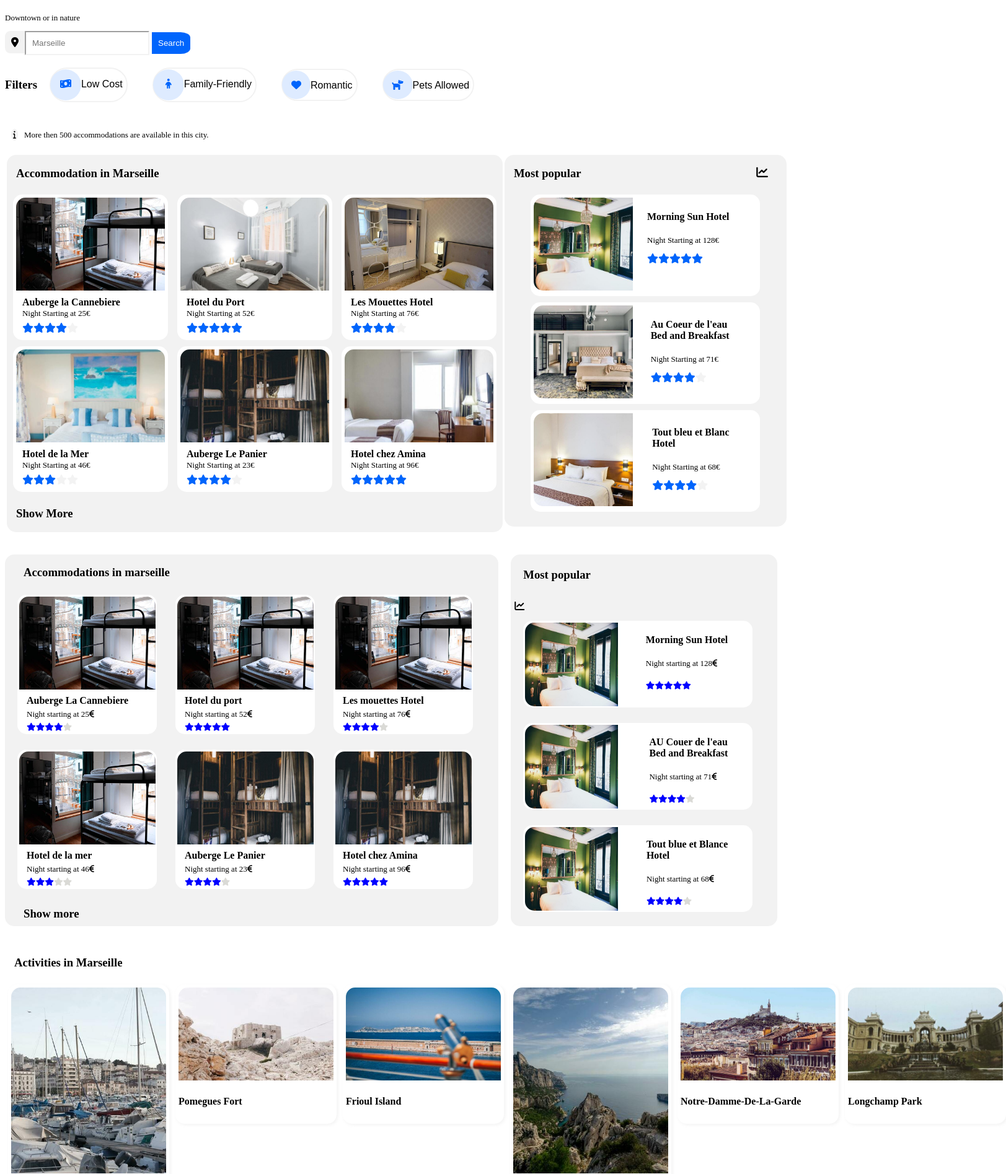
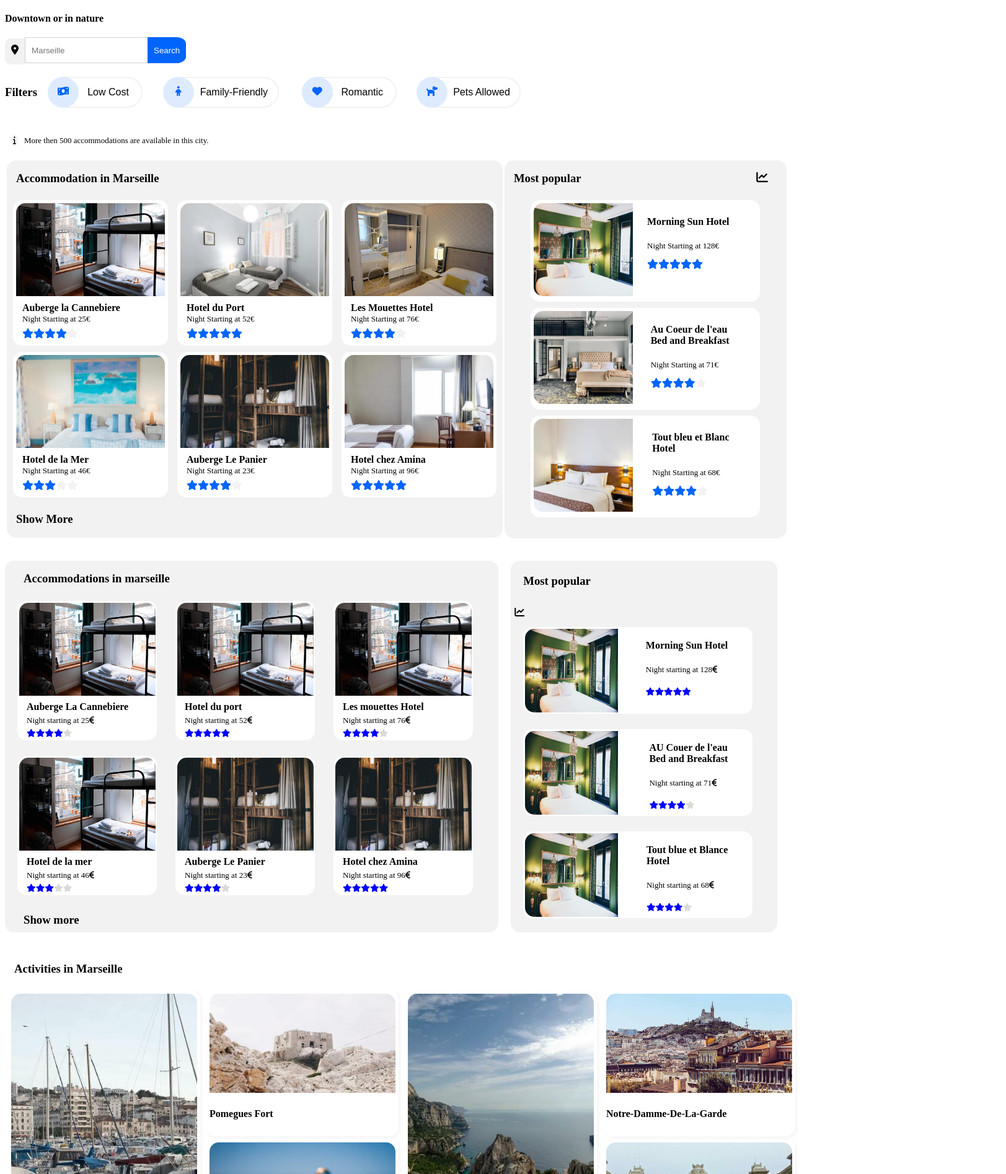
Before and after one commit to GDelauney/Project2_Booki, a plain HTML site: page index.html in a window 1280 px wide. Shown: the part 145-2040 px from the top of the page at 62% size, 1623 px wide, since content can reach past the window. Drawn offline with Linux system fonts and the light colour scheme; a web font is replaced by a local one.

Commit message:
Finished desktop version

```diff
--- a/index.html
+++ b/index.html
@@ -19,13 +19,13 @@
             </div>
 
             <nav class="Links">
-                <a href="#">Accommodation </a>
-                <a href="#"> Activities</a>
+                <a href="#" target="_self" class="Acclink">Accommodation </a>
+                <a href="#" target="_self" class="Actlink"> Activities</a>
             </nav>
         </section>
 
         <h1>Find a place for your dream vacation</h1>
-        <p>Downtown or in nature</p>
+        <h4>Downtown or in nature</h4>
 
         <div class="search">
             <i class="fas fa-map-marker-alt"></i><input class="Search_input" type="text" placeholder="Marseille">
@@ -33,7 +33,6 @@
         </div>
 
         <!--Filters-->
-
 <section id="Filters">
     <h3>Filters</h3>
     <button class="btn_lowcost"><i class="fas fa-money-bill-wave" style=color:#0065FC></i>Low Cost</button>
@@ -132,7 +131,7 @@
 </section>
 
 <br><br>
-<!--CORRECT-->
+<!--CORRECT below-->
 <div class="container">
     <div class="accommodations_container">
       <h3 class="accomodations_heading" id="accmdtheading">Accommodations in marseille</h3>
@@ -216,36 +215,66 @@
       </div>
     </div>
   </div>
-<!--CORRECT-->
+<!--CORRECT above-->
 
     <!--Activities in Marseille-->
 
+<!--
+<h3 class="Activ_heading"><a href="#">Activities in Marseille</a></h3>
+    <div class="Activ_container">
+        <div class="Activbox1">
+            <a href="#" target="_self"><img class="Activ_image_portrait" style="object-fit: cover;" src="images/activites/4_small/reno-laithienne-QUgJhdY5Fyk-unsplash.jpg" alt="Activity" title="Activity"></a>
+            <h4 class="Activ_caption">Old Port</h4>
+        </div>
+        <div class="Activbox2">
+            <a href="#" target="_self"><img class="Activ_image_landscape" style="object-fit: cover;" src="images/activites/4_small/paul-hermann-QFTrLdQIRhI-unsplash.jpg" alt="Activity" title="Activity"></a>
+            <h4 class="Activ_caption">Pomegues Fort</h4>
+
+            <a href="#" target="_self"><img class="Activ_image_landscape" style="object-fit: cover;" src="images/activites/4_small/kevin-hikari-rV_Qd1l-VXg-unsplash.jpg" alt="Activity" title="Activity"></a>
+            <h4 class="Activ_caption">Frioul Island</h4>
+        </div>
+        <div class="Activbox3">
+            <a href="#" target="_self"><img class="Activ_image_portrait" style="object-fit: cover;" src="images/activites/4_small/kilyan-sockalingum-NR8-cBCN3aI-unsplash.jpg" alt="Activity" title="Activity"></a>
+            <h4 class="Activ_caption">Calanques National Park</h4>
+        </div>
+        <div class="Activbox4">
+            <a href="#" target="_self"><img class="Activ_image_landscape" style="object-fit: cover;" src="images/activites/4_small/florian-wehde-xW9e8gdotxI-unsplash.jpg" alt="Activity" title="Activity"></a>
+            <h4 class="Activ_caption">Notre-Damme-De-La-Garde</h4>
+
+            <a href="#" target="_self"><img class="Activ_image_landscape" style="object-fit: cover;" src="images/activites/4_small/lena-paulin-wH2-EJoDcV0-unsplash.jpg" alt="Activity" title="Activity"></a>
+            <h4 class="Activ_caption">Longchamp Park</h4>
+        </div>
+</div> -->
 
 <h3 class="Activ_heading"><a href="#">Activities in Marseille</a></h3>
     <div class="Activ_container">
-        <div class="Activbox">
+        <div class="Activbox1">
             <a href="#" target="_self"><img class="Activ_image_portrait" style="object-fit: cover;" src="images/activites/4_small/reno-laithienne-QUgJhdY5Fyk-unsplash.jpg" alt="Activity" title="Activity"></a>
             <h4 class="Activ_caption">Old Port</h4>
         </div>
-        <div class="Activbox">
+        <div class="Activbox2.1">
+            <div class="Activbox2">
                 <a href="#" target="_self"><img class="Activ_image_landscape" style="object-fit: cover;" src="images/activites/4_small/paul-hermann-QFTrLdQIRhI-unsplash.jpg" alt="Activity" title="Activity"></a>
                 <h4 class="Activ_caption">Pomegues Fort</h4>
             </div>
-        <div class="Activbox">
+            <div class="Activbox2">
                 <a href="#" target="_self"><img class="Activ_image_landscape" style="object-fit: cover;" src="images/activites/4_small/kevin-hikari-rV_Qd1l-VXg-unsplash.jpg" alt="Activity" title="Activity"></a>
                 <h4 class="Activ_caption">Frioul Island</h4>
             </div>
-        <div class="Activbox">
+        </div>
+        <div class="Activbox3">
             <a href="#" target="_self"><img class="Activ_image_portrait" style="object-fit: cover;" src="images/activites/4_small/kilyan-sockalingum-NR8-cBCN3aI-unsplash.jpg" alt="Activity" title="Activity"></a>
             <h4 class="Activ_caption">Calanques National Park</h4>
         </div>
-        <div class="Activbox">
+        <div class="Activbox4.1">
+            <div class="Activbox4">
                 <a href="#" target="_self"><img class="Activ_image_landscape" style="object-fit: cover;" src="images/activites/4_small/florian-wehde-xW9e8gdotxI-unsplash.jpg" alt="Activity" title="Activity"></a>
                 <h4 class="Activ_caption">Notre-Damme-De-La-Garde</h4>
             </div>
-        <div class="Activbox">
+            <div class="Activbox4">
                 <a href="#" target="_self"><img class="Activ_image_landscape" style="object-fit: cover;" src="images/activites/4_small/lena-paulin-wH2-EJoDcV0-unsplash.jpg" alt="Activity" title="Activity"></a>
                 <h4 class="Activ_caption">Longchamp Park</h4>
+            </div>
         </div>
 </div>
 
--- a/style.css
+++ b/style.css
@@ -34,7 +34,13 @@ nav {
   color: black;
   font-style: normal;
   padding: 30px;
-  margin-left: 20px;
+  margin-right: 20px;
+}
+.Acclink {
+    margin-right: 10px;
+}
+.Actlink {
+    margin-left: 10px;
 }
 .Links a:hover {
   padding-top: 20px;
@@ -42,52 +48,81 @@ nav {
   border-top-color: #0065FC;
   cursor: pointer;
 }
-
+/* SEARCH BAR */
 .fa-map-marker-alt{
     background-color: #f2f2f2;
     padding: 10px;
     border-radius: 25% 0 0 25%;
-
+    height: 22px;
 }
 .Search_input{
     padding: 10px;
-    border-color: #f2f2f2;
+    border: solid lightgrey 1px;
     box-shadow: none;
+    height: 20px
 }
 .Search_button{
     color: white;
     background-color: #0065FC;
     border: none;
+    height: 42px;
     padding: 10px;
     border-radius: 0 25% 25% 0;
+    margin-left: -5px;
 }
+
+/*FILTERS*/
 .btn_lowcost {
+    display: flex;
+    flex-direction: row;
+    align-items: center;
+    justify-content: space-evenly;
     border: 2px solid #f2f2f2;
     background-color: white;
     border-radius: 50px;
     font-size: medium;
     margin: 20px 20px 20px 20px;
+    width: 150px;
+    height: 50px;
 }
 .btn_family {
+    display: flex;
+    flex-direction: row;
+    align-items: center;
+    justify-content: space-evenly;
     border: 2px solid #f2f2f2;
     background-color: white;
     border-radius: 50px;
     font-size: medium;
     margin: 20px 20px 20px 20px;
+    width: 180px;
+    height: 50px;
 }
 .btn_romantic {
+    display: flex;
+    flex-direction: row;
+    align-items: center;
+    justify-content: space-evenly;
     border: 2px solid #f2f2f2;
     background-color: white;
     border-radius: 50px;
     font-size: medium;
     margin: 20px 20px 20px 20px;
+    width: 150px;
+    height: 50px;
 }
 .btn_pets {
+    display: flex;
+    flex-direction: row;
+    align-items: center;
+    justify-content: space-evenly;
     border: 2px solid #f2f2f2;
     background-color: white;
     border-radius: 50px;
     font-size: medium;
     margin: 20px 20px 20px 20px;
+    width: 160px;
+    height: 50px;
 }
 .btn_lowcost:hover {
   background-color: #0065FC;
@@ -120,7 +155,7 @@ nav {
     padding: 15px;
     background-color: #DEEBFF;
     border-radius: 50%;
-    margin-left: -7px;
+    margin-left: -25px;
     width: 20px;
     height: 20px;
 }
@@ -128,7 +163,7 @@ nav {
     padding: 15px;
     background-color: #DEEBFF;
     border-radius: 50%;
-    margin-left: -7px;
+    margin-left: -25px;
     width: 20px;
     height: 20px;
 }
@@ -136,13 +171,17 @@ nav {
     padding: 15px;
     background-color: #DEEBFF;
     border-radius: 50%;
-    margin-left: -7px;
+    margin-left: -25px;
+    width: 20px;
+    height: 20px;
 }
 .fa-dog{
     padding: 15px;
     background-color: #DEEBFF;
     border-radius: 50%;
-    margin-left: -7px;
+    margin-left: -25px;
+    width: 20px;
+    height: 20px;
 }
 .fa-info{
     margin: 10px;
@@ -150,12 +189,15 @@ nav {
     border-radius: 50%;
     border-color: #f2f2f2;
 }
+
+/* ACCOMMODATION AND POPULAR */
 #Section1{
   display: flex;
   flex-direction: row;
   justify-content: space-evenly;
 }
 
+/*ACCOMMODATION*/
 .Acc_container{
   display: flex;
   flex-direction: row;
@@ -201,7 +243,7 @@ nav {
     margin-left: 10px;
     line-height: 5px;
 }
-
+/*POPULAR*/
 .Pop_container{
   display: flex;
   flex-direction: column;
@@ -209,7 +251,7 @@ nav {
   background-color: #f2f2f2;
   border-radius: 15px;
   width: 36%;
-  height: 600px;
+  height: 610px;
   min-width: 400px;
 
 }
@@ -245,7 +287,7 @@ nav {
     float: right;
     margin-right: 45px;
 }
-
+/* ACTIVITIES */
 .Activ_container{
     display: flex;
     flex-direction: row;
@@ -259,44 +301,90 @@ nav {
     width: 100%;
     margin-left: 15px;
 }
-.Activbox{
+.Activbox1{
     background-color: white;
     border-radius: 15px;
     margin: 5px;
     padding: 5px;
-    width: 250px;
+    width: 300px;
     height: fit-content;
     border-radius: 15px 15px 15px 15px;
     box-shadow: 2px 2px 5px #f2f2f2f2;
 }
-.Activbox:hover{
+.Activbox1:hover{
+    box-shadow: 2px 2px 5px grey;
+}
+.Activbox2{
+    display: flex;
+    flex-direction: column;
+    background-color: white;
+    border-radius: 15px;
+    margin: 5px;
+    padding: 5px;
+    width: 300px;
+    height: fit-content;
+    border-radius: 15px 15px 15px 15px;
+    box-shadow: 2px 2px 5px #f2f2f2f2;
+}
+.Activbox2:hover{
+    box-shadow: 2px 2px 5px grey;
+}
+.Activbox3{
+    background-color: white;
+    border-radius: 15px;
+    margin: 5px;
+    padding: 5px;
+    width: 300px;
+    height: fit-content;
+    border-radius: 15px 15px 15px 15px;
+    box-shadow: 2px 2px 5px #f2f2f2f2;
+}
+.Activbox3:hover{
+    box-shadow: 2px 2px 5px grey;
+}
+.Activbox4{
+    display: flex;
+    flex-direction: column;
+    background-color: white;
+    border-radius: 15px;
+    margin: 5px;
+    padding: 5px;
+    width: 300px;
+    height: fit-content;
+    border-radius: 15px 15px 15px 15px;
+    box-shadow: 2px 2px 5px #f2f2f2f2;
+}
+.Activbox4:hover{
     box-shadow: 2px 2px 5px grey;
 }
 .Activ_image_portrait{
-    width: 250px;
-    height: 300px;
+    width: 300px;
+    height: 400px;
     border-radius: 15px 15px 0 0;
-
 }
 .Activ_image_landscape{
-    width: 250px;
-    height: 150px;
+    width: 300px;
+    height: 160px;
     border-radius: 15px 15px 0 0;
 }
 
-
-
+/*FOOTER*/
 footer {
     background-color: #f2f2f2;
     display: flex;
     flex-direction: row;
-  justify-content: stretch;
-  text-decoration: none;
 }
 #Footer_item{
     display: flex;
-    margin-right: 60px;
-    text-decoration: none;
+    margin-left: 50px;
+    margin-right: 30px;
+    margin-bottom: 30px;
+}
+ul {
+    list-style-type: none;
+    margin: 0;
+    padding: 0;
+    line-height: 35px;
 }
 
 /*CORRECT*/
```
Lines whose indentation alone changed are shown as unchanged.
